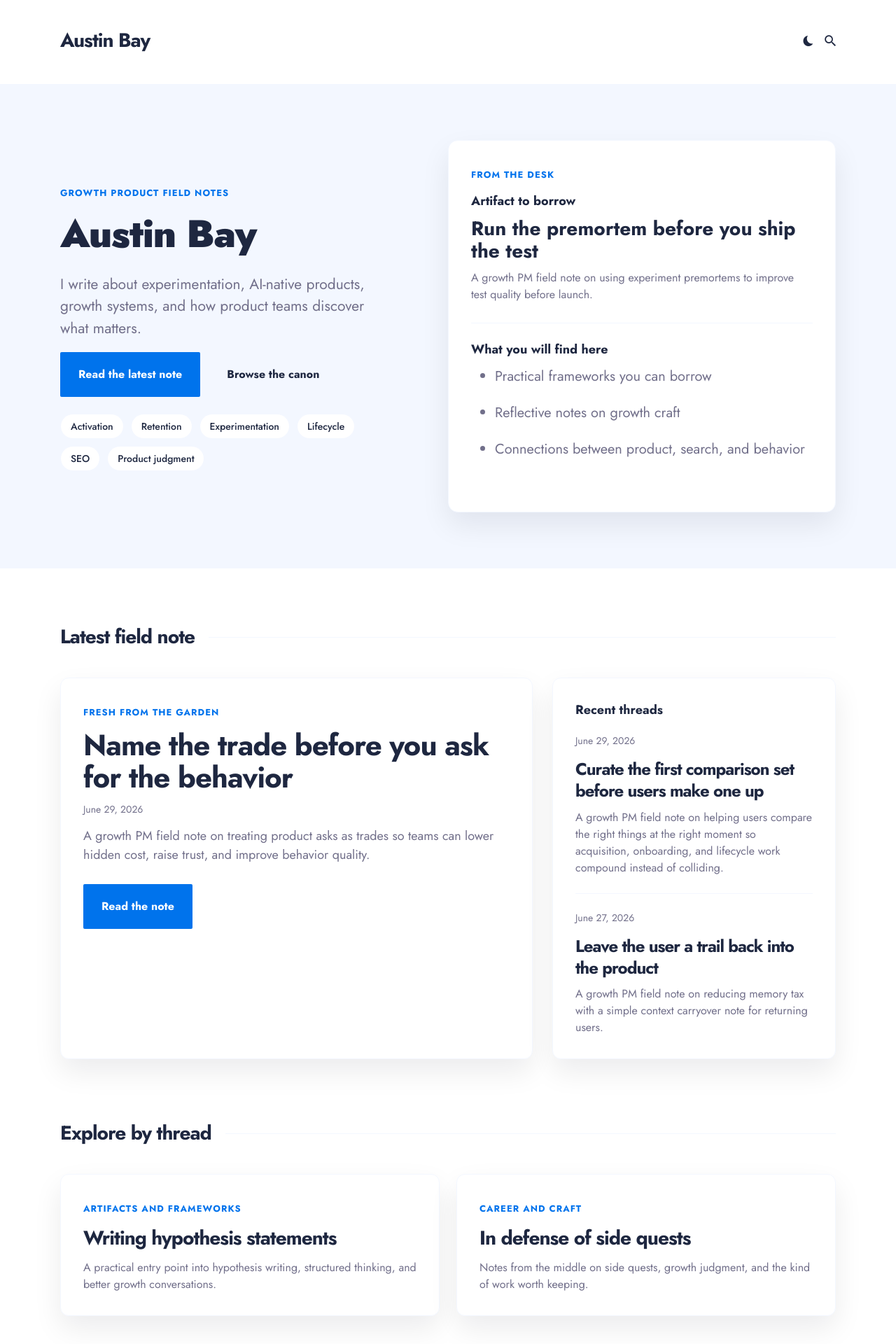
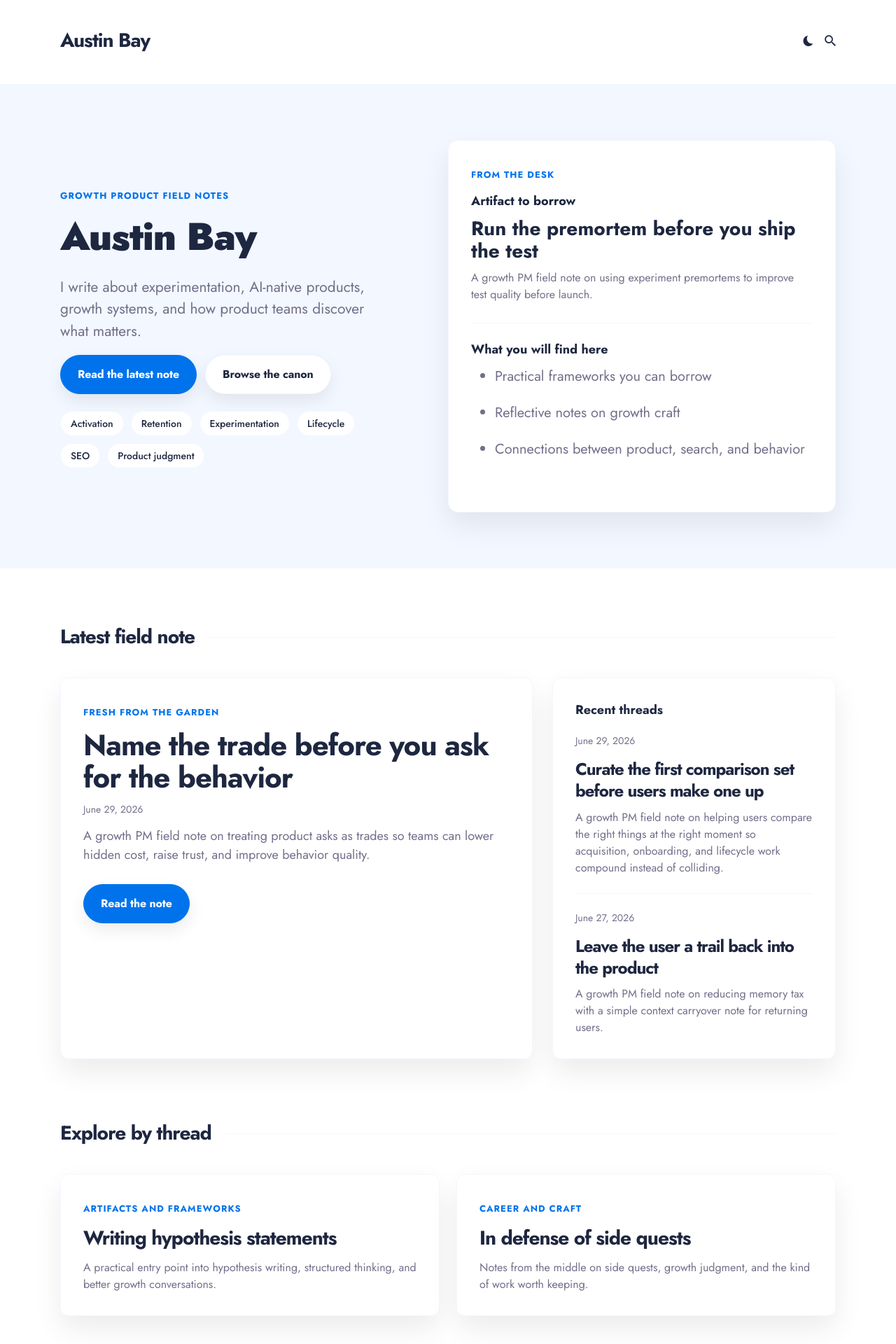
Before and after one commit to austinjbay/austinjbay.github.io, a Jekyll site: the page built from index.md, in a window 1280 px wide. Shown: the top 1920 px of the page at 70% size. Built offline with Jekyll 4.4.1, drawn with Linux system fonts in a browser that asks for light colours; nearby versions of some CDN libraries.

Commit message:
Fix homepage dark mode surfaces and modernize buttons

```diff
--- a/_sass/2-base/_base.scss
+++ b/_sass/2-base/_base.scss
@@ -195,25 +195,45 @@ table td {
 }
 
 .button {
-  display: inline-block;
-  padding: 20px 26px;
+  display: inline-flex;
+  align-items: center;
+  justify-content: center;
+  gap: 8px;
+  min-height: 56px;
+  padding: 16px 24px;
   font-size: 16px;
   font-weight: 700;
+  line-height: 1;
+  letter-spacing: -0.01em;
   text-decoration: none;
-  border-radius: 2px;
-  border: none;
+  border-radius: 999px;
+  border: 1px solid transparent;
   outline: none;
   cursor: pointer;
-  transition: all .25s;
+  box-shadow: 0 10px 24px rgba(12, 16, 26, 0.08);
+  transition: transform .2s ease, box-shadow .2s ease, background-color .2s ease, border-color .2s ease, color .2s ease;
   color: var(--heading-font-color);
-  background: var(--background-alt-color);
+  background: var(--surface-card-background);
+  border-color: var(--border-color);
+
+  &:hover {
+    transform: translateY(-1px);
+    box-shadow: 0 14px 30px rgba(12, 16, 26, 0.12);
+  }
+
+  &:focus-visible {
+    transform: translateY(-1px);
+    box-shadow: 0 0 0 4px rgba(0, 115, 236, 0.18);
+  }
 
   &--primary {
     color: var(--white);
     background-color: var(--button-background-color);
+    border-color: var(--button-background-color);
 
     &:hover {
       background: var(--button-background-hover);
+      border-color: var(--button-background-hover);
     }
   }
 
```
